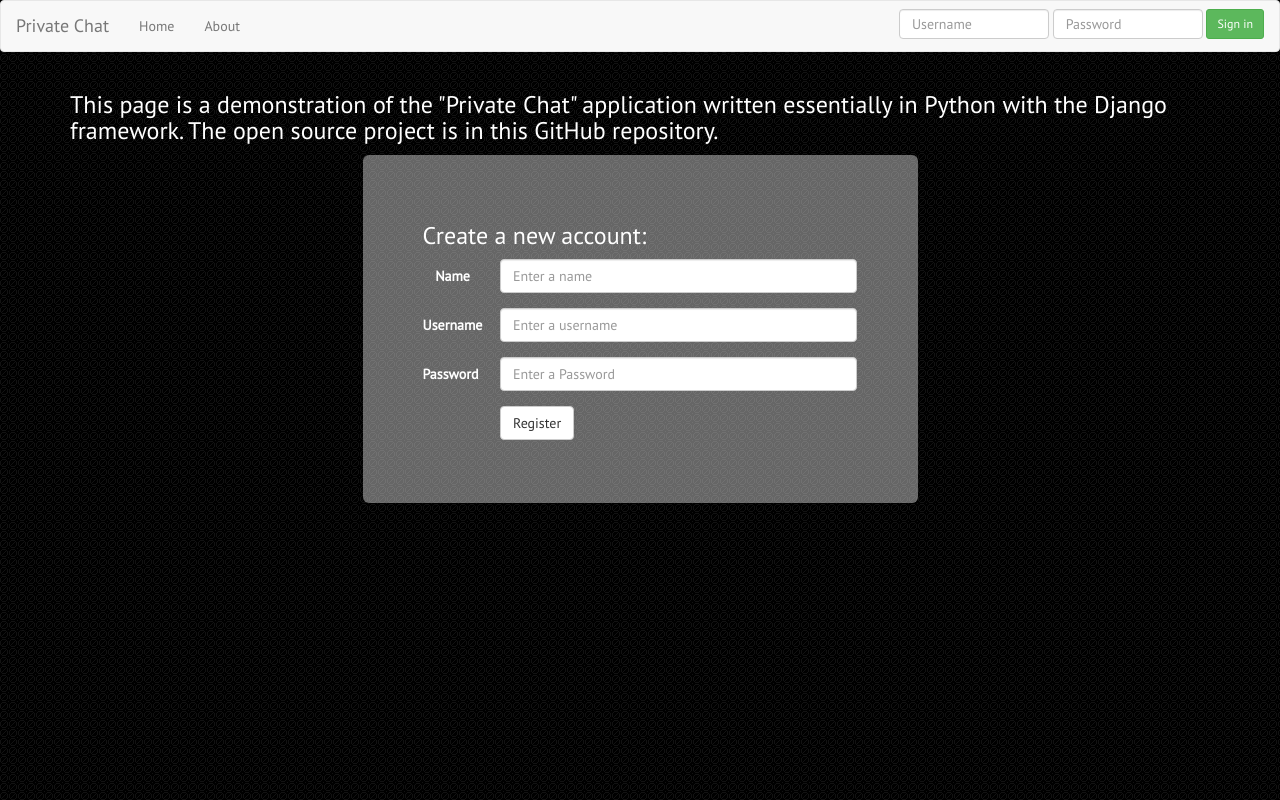
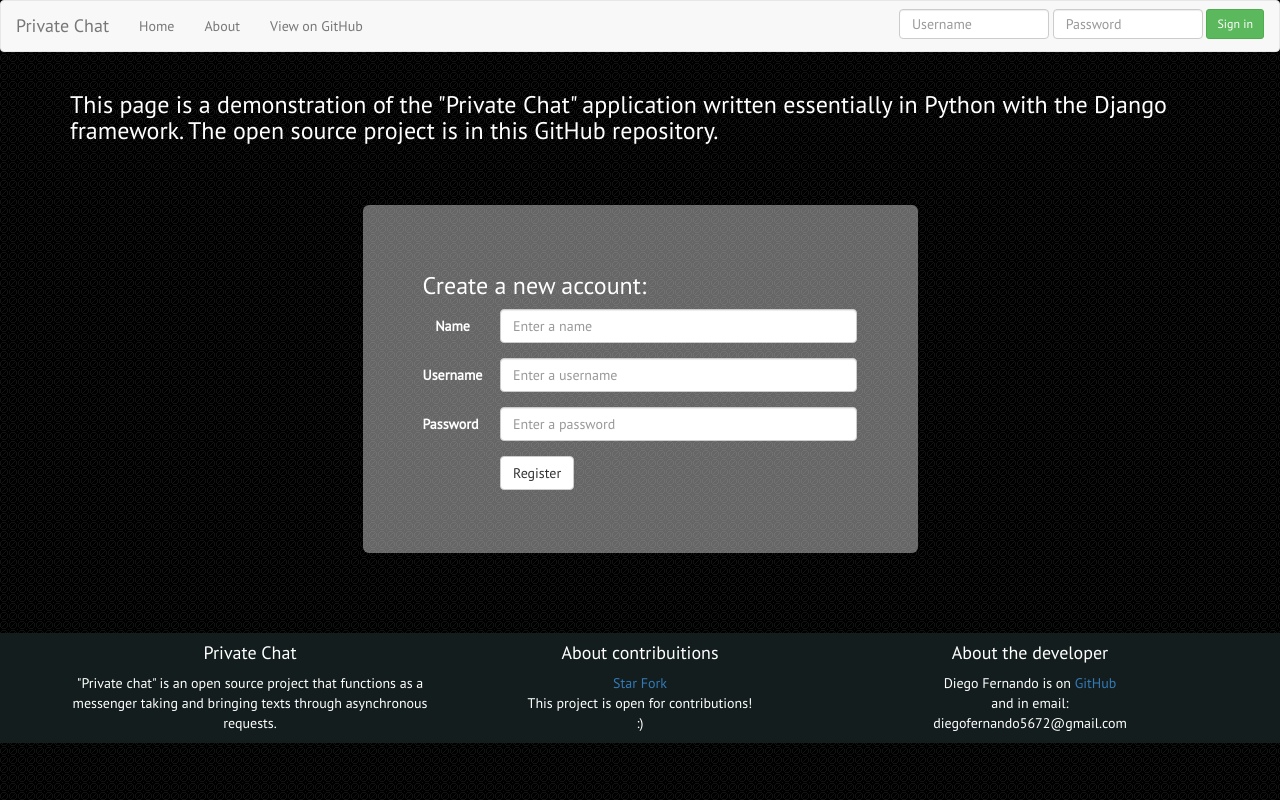
Before and after one commit to diegofsousa/DjangoPrivateChat, a Django app: template core/templates/core/login.html in a window 1280 px wide. Run offline with Django 3.2, Linux system fonts and the light colour scheme; the template is opened without the code that fills it, so the values that code supplies are empty; parts of the project's set-up code (start-up, migrations or seed data) failed here and were passed over; some libraries are stand-ins or nearby versions.

Commit message:
add some adjustments

```diff
--- a/core/static/core/css/style.css
+++ b/core/static/core/css/style.css
@@ -17,6 +17,22 @@ input#inputUsernameL, input#inputPasswordL{
 
 .color-black{
 	color: #000;
+}
+
+.space{
+	height: 50px;
+}
+
+.desc{
+	margin-bottom: 50px;
+}
+
+.panelone{
+	height: 400px;
+}
+
+div#container-rodape{
+	background-color: #141D1D;
 }
 
 .hoverLiFix{
--- a/core/templates/core/base.html
+++ b/core/templates/core/base.html
@@ -23,12 +23,13 @@
 				<span class="icon-bar"></span>
 				<span class="icon-bar"></span>
 			</button>
-			<a class="navbar-brand" href="#">Private Chat</a>
+			<a class="navbar-brand" href="/">Private Chat</a>
 			</div>
 			<div class="collapse navbar-collapse" id="topNavBar">
 				<ul class="nav navbar-nav navbar-left">
 					<li><a href="/">Home</a></li>
-					<li><a href="#">About</a></li>
+					<li><a href="{% url 'core:about' %}">About</a></li>
+					<li><a href="https://github.com/diegofsousa/DjangoPrivateChat" target="_blank">View on GitHub</a></li>
 				</ul>
 				<ul class="nav navbar-nav navbar-right">
 				{% if request.user.is_authenticated %}
@@ -82,12 +83,37 @@
 			</div>
 		</div>
 	</nav>
+
+
 {% block body %}
 {% endblock %}
+	<div class="container-fluid" id="container-rodape">
+        <div class="container text-center">
+            <div class="row">
+                <div class="col-xs-12 col-sm-12 col-md-4 col-lg-4">
+                    <h4>Private Chat</h4>
+                    <p>"Private chat" is an open source project that functions as a messenger taking and bringing texts through asynchronous requests.</p>
+                </div>
+                <div class="col-xs-12 col-sm-12 col-md-4 col-lg-4 text-">
+                    <h4>About contribuitions</h4>
+                    <!-- Place this tag where you want the button to render. -->
+					<a class="github-button" href="https://github.com/diegofsousa/DjangoPrivateChat" data-icon="octicon-star" data-count-href="/diegofsousa/DjangoPrivateChat/stargazers" data-count-api="/repos/diegofsousa/DjangoPrivateChat#stargazers_count" data-count-aria-label="# stargazers on GitHub" aria-label="Star diegofsousa/DjangoPrivateChat on GitHub">Star</a>
+					<a class="github-button" href="https://github.com/diegofsousa/DjangoPrivateChat/fork" data-count-href="/diegofsousa/DjangoPrivateChat/network" data-count-api="/repos/diegofsousa/DjangoPrivateChat#forks_count" data-count-aria-label="# forks on GitHub" aria-label="Fork diegofsousa/DjangoPrivateChat on GitHub">Fork</a>
+                    <p>This project is open for contributions!<br>:)</p>
+                    <!-- Place this tag where you want the button to render. -->
 
+                </div>
+                <div class="col-xs-12 col-sm-12 col-md-4 col-lg-4">
+                	<h4>About the developer</h4>
+                    <p>Diego Fernando is on <a href="http://github.com/diegofsousa" target="_blank">GitHub</a> <br> and in email: <br>diegofernando5672@gmail.com</p>
+                </div>
+            </div>
+        </div>
+    </div>
 <script language="javascript" src="{% static 'core/css/bootstrap/js/bootstrap.min.js' %}"></script>
 <script language="javascript" src="{% static 'core/js/registerfields.js' %}"></script>
-
+<!-- Place this tag in your head or just before your close body tag. -->
+<script async defer src="https://buttons.github.io/buttons.js"></script>
 
 </body>
 </html>
--- a/core/templates/core/index.html
+++ b/core/templates/core/index.html
@@ -11,7 +11,7 @@
 		</div>
 		<div class="col-sx-12">
 			{% if recently_users %}
-				<h3>Your conversations:</h3>
+				<h3>Your contacts:</h3>
 			{% endif %}
 
 			<div id="slide_recently" data-slick='{"slidesToShow": 7, "slidesToScroll": 2}'>
@@ -51,5 +51,6 @@
 	</div>
 </div>
 
+<div class="space"></div>
 
 {% endblock %}
--- a/core/templates/core/login.html
+++ b/core/templates/core/login.html
@@ -5,7 +5,7 @@
 {% block body %}
 <div class="container">
 	<div class="row">
-		<div class="col-xs-12">
+		<div class="col-xs-12 desc">
 			<h3 class="white">This page is a demonstration of the "Private Chat" application written essentially in Python with the Django framework. The open source project is in this GitHub repository.</h3>
 		</div>
 		<div class="col-xs-6 col-xs-offset-3">
@@ -28,7 +28,7 @@
 				  <div class="form-group">
 				    <label for="inputPassword" class="col-sm-2 control-label">Password</label>
 				    <div class="col-sm-10">
-				      <input type="password" class="form-control" id="inputPassword" placeholder="Enter a Password">
+				      <input type="password" class="form-control" id="inputPassword" placeholder="Enter a password">
 				    </div>
 				  </div>
 				  <div class="form-group">
@@ -41,4 +41,6 @@
 		</div>
 	</div>
 </div>
+
+<div class="space"></div>
 {% endblock %}
--- a/core/templates/core/room.html
+++ b/core/templates/core/room.html
@@ -50,7 +50,7 @@
 					  	</div>
 					  </div>
 				</div>
-				  <div class="panel-body">
+				  <div class="panel-body panelone">
 					<div class="nano">
 						<div class="nano-content" id="oldmessages">
 							{% for message in messages %}
@@ -93,6 +93,9 @@
 		</div>
 	</div>
 </div>
+
+<div class="space"></div>
+
 <script language="javascript" src="{% static 'core/js/nanoScroller.min.js' %}"></script>
 <script language="javascript" src="{% static 'core/js/chat.js' %}"></script>
 {% endblock %}
--- a/core/urls.py
+++ b/core/urls.py
@@ -10,6 +10,7 @@ urlpatterns = [
     url(r'^login/$', views.make_login),
     url(r'^logout/$', views.make_logout),
     url(r'^delete/$', views.delete_account),
+    url(r'^about/$', views.about, name='about'),
 
     #Pages of inbox
     url(r'^message/(?P<pkreceiver>[0-9]+)/$', views.room, name='room'),
--- a/core/views.py
+++ b/core/views.py
@@ -65,6 +65,8 @@ def room(request, pkreceiver):
 		messages = instance_message.get_30_messages(request.user, user_visited)
 		return render(request, 'core/room.html', {'messages':messages, 'user_visited':user_visited})
 
+def about(request):
+	return render(request, 'core/about.html')
 
 # AJAX for the Chat room
 
```
Also changed, not shown: core/templates/core/about.html (added, +37 -0 lines), core/templates/core/alone.html (added, +27 -0 lines), db.sqlite3.
